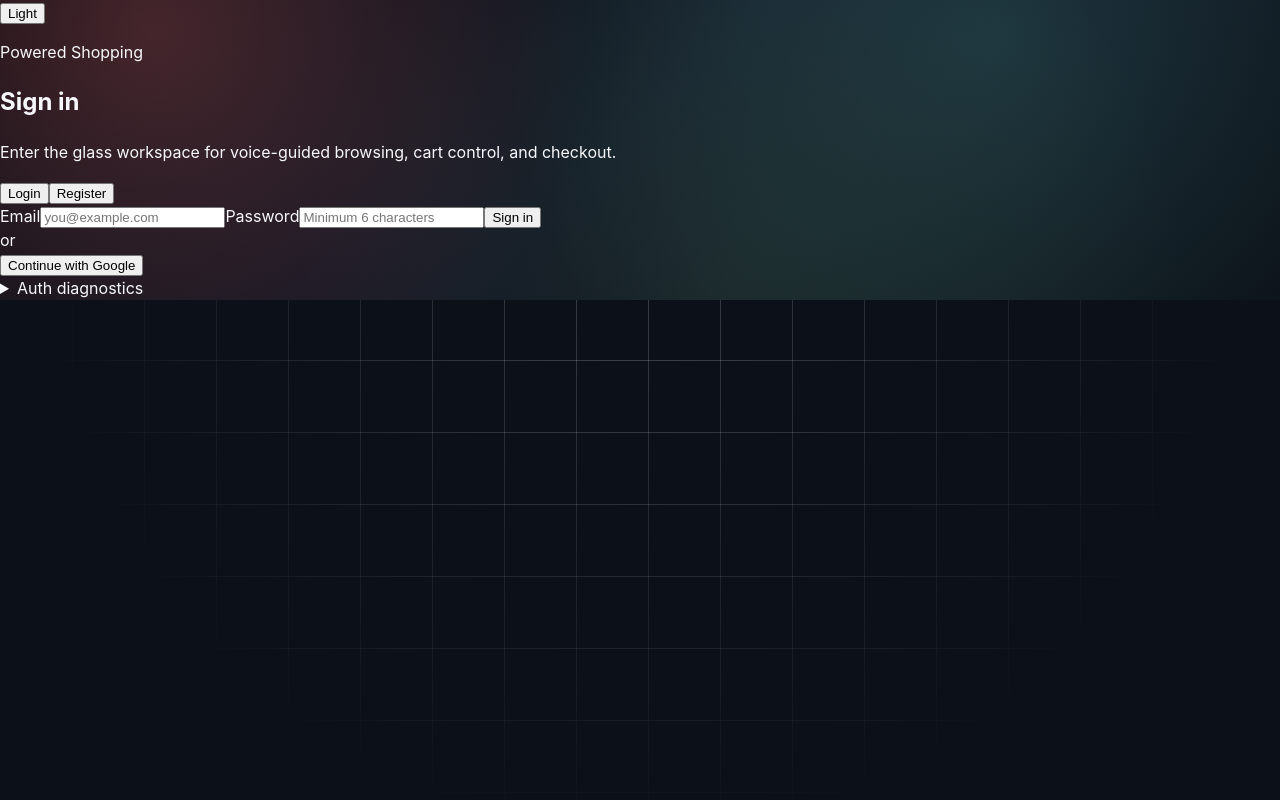
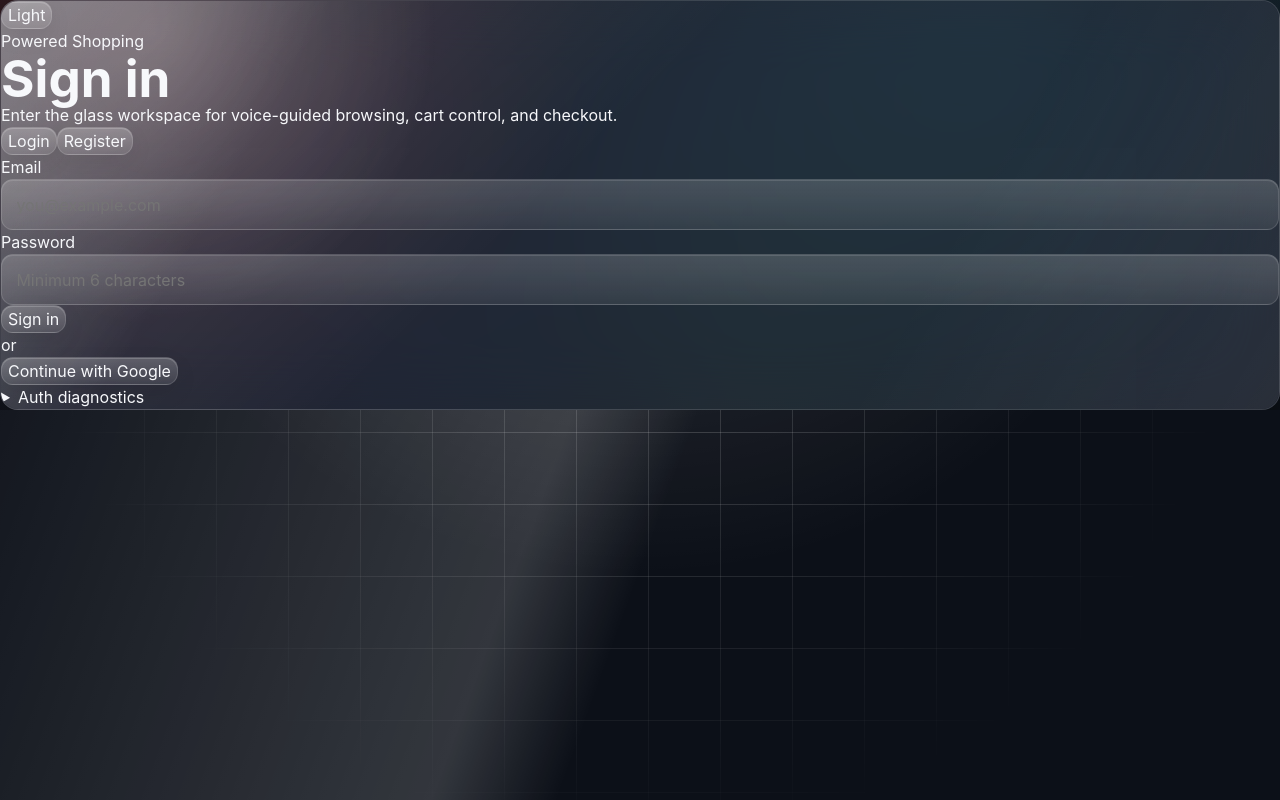
Before and after one commit to nehajaiswal230250/Powered_Shopping, a React (Vite) app in the folder client/: page / in a window 1280 px wide. Built offline with nearby package versions, Linux system fonts and the light colour scheme; no server answers.

Commit message:
Extend global stylesheet to 300 lines

```diff
--- a/client/src/styles/global.css
+++ b/client/src/styles/global.css
@@ -98,3 +98,202 @@ body::after {
   inset: 0;
   z-index: -1;
   pointer-events: none;
+  background:
+    linear-gradient(110deg, transparent 0%, rgba(255, 255, 255, 0.16) 46%, transparent 54%),
+    radial-gradient(circle at 50% 0%, rgba(255, 255, 255, 0.18), transparent 36rem);
+  mix-blend-mode: screen;
+}
+
+button,
+input,
+select,
+textarea {
+  font: inherit;
+}
+
+button,
+input,
+select,
+textarea {
+  border-radius: var(--radius-sm);
+}
+
+button {
+  position: relative;
+  min-width: 0;
+  border: 1px solid var(--border);
+  color: var(--text);
+  cursor: pointer;
+  background:
+    linear-gradient(180deg, rgba(255, 255, 255, 0.18), rgba(255, 255, 255, 0.035)),
+    var(--surface-muted);
+  box-shadow: inset 0 1px 0 rgba(255, 255, 255, 0.18), 0 8px 22px rgba(0, 0, 0, 0.08);
+  transition:
+    transform 160ms ease,
+    border-color 160ms ease,
+    background 160ms ease,
+    box-shadow 160ms ease,
+    color 160ms ease;
+}
+
+button:hover {
+  transform: translateY(-1px);
+  border-color: color-mix(in srgb, var(--accent) 54%, var(--border));
+  box-shadow:
+    inset 0 1px 0 rgba(255, 255, 255, 0.24),
+    0 14px 30px rgba(0, 0, 0, 0.14),
+    0 0 28px color-mix(in srgb, var(--accent) 22%, transparent);
+}
+
+button:active {
+  transform: translateY(0);
+}
+
+button:focus-visible,
+input:focus-visible,
+select:focus-visible {
+  outline: 3px solid color-mix(in srgb, var(--accent) 38%, transparent);
+  outline-offset: 2px;
+}
+
+button:disabled {
+  opacity: 0.52;
+  cursor: not-allowed;
+  transform: none;
+}
+
+input,
+select {
+  min-width: 0;
+  width: 100%;
+  border: 1px solid var(--border);
+  color: var(--text);
+  padding: 0.78rem 0.9rem;
+  background:
+    linear-gradient(180deg, rgba(255, 255, 255, 0.13), rgba(255, 255, 255, 0.035)),
+    rgba(255, 255, 255, 0.055);
+  box-shadow: inset 0 1px 0 rgba(255, 255, 255, 0.12);
+}
+
+select option {
+  color: #141922;
+}
+
+h1,
+h2,
+h3,
+p {
+  margin: 0;
+  overflow-wrap: anywhere;
+}
+
+h1 {
+  font-size: clamp(2rem, 4vw, 4rem);
+  line-height: 0.98;
+  letter-spacing: 0;
+  max-width: 760px;
+}
+
+h2 {
+  font-size: clamp(1.25rem, 2vw, 1.75rem);
+  line-height: 1.1;
+}
+
+h3 {
+  font-size: 1rem;
+  line-height: 1.25;
+}
+
+a {
+  color: inherit;
+}
+
+.glass {
+  position: relative;
+  overflow: hidden;
+  border: 1px solid var(--border);
+  border-radius: var(--radius);
+  background:
+    linear-gradient(135deg, rgba(255, 255, 255, 0.18), rgba(255, 255, 255, 0.045) 44%),
+    var(--surface);
+  box-shadow: var(--shadow);
+  backdrop-filter: blur(var(--glass-blur)) saturate(150%);
+  -webkit-backdrop-filter: blur(var(--glass-blur)) saturate(150%);
+  transform: translateZ(0);
+  max-width: 100%;
+  transition:
+    transform 220ms ease,
+    box-shadow 220ms ease,
+    border-color 220ms ease,
+    background 220ms ease;
+}
+
+.glass::before {
+  content: "";
+  position: absolute;
+  inset: 0;
+  pointer-events: none;
+  border-radius: inherit;
+  background:
+    linear-gradient(120deg, rgba(255, 255, 255, 0.34), transparent 22%, transparent 70%, rgba(255, 255, 255, 0.08)),
+    radial-gradient(circle at 12% 8%, rgba(255, 255, 255, 0.24), transparent 18rem);
+  opacity: 0.82;
+}
+
+.glass::after {
+  content: "";
+  position: absolute;
+  inset: 1px;
+  pointer-events: none;
+  border-radius: calc(var(--radius) - 1px);
+  border: 1px solid rgba(255, 255, 255, 0.12);
+  background: linear-gradient(
+    115deg,
+    transparent 0%,
+    transparent 36%,
+    rgba(255, 255, 255, 0.16) 49%,
+    transparent 62%,
+    transparent 100%
+  );
+  background-size: 240% 100%;
+  opacity: 0;
+  transition: opacity 180ms ease;
+}
+
+.glass > * {
+  position: relative;
+  z-index: 1;
+}
+
+.glass:hover {
+  transform: translateY(-2px);
+  border-color: color-mix(in srgb, var(--accent) 24%, var(--border));
+  box-shadow:
+    var(--shadow),
+    0 0 36px color-mix(in srgb, var(--accent) 12%, transparent);
+}
+
+.glass:hover::after {
+  opacity: 1;
+  animation: glassSheen 1.45s ease;
+}
+
+@keyframes glassSheen {
+  from {
+    background-position: 160% 0;
+  }
+
+  to {
+    background-position: -60% 0;
+  }
+}
+
+.sidebar,
+.auth-card,
+.floating-mike {
+  animation: floatIn 700ms ease both;
+}
+
+.header {
+  animation: floatSoft 7s ease-in-out infinite;
+}
```
